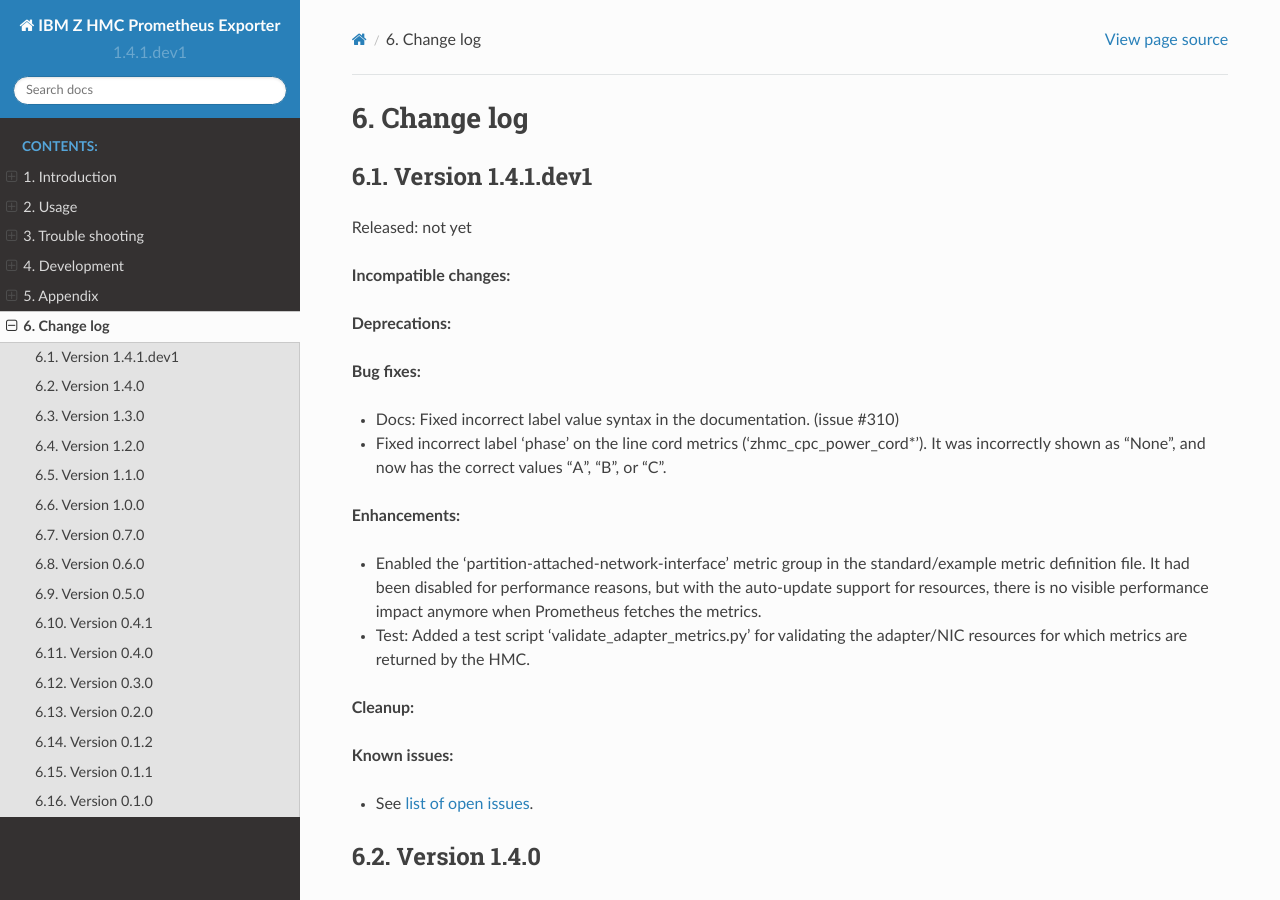
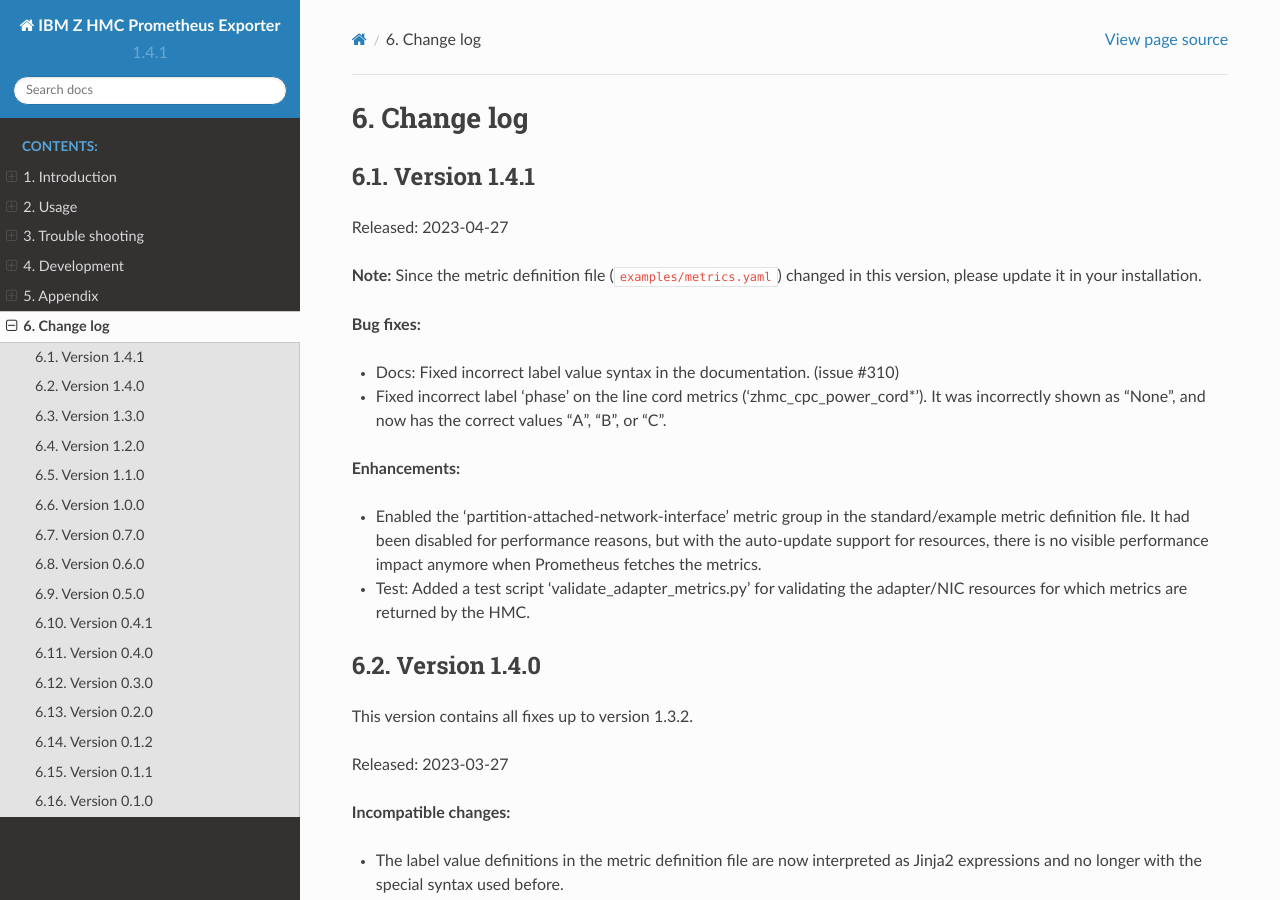
Before and after one commit to zhmcclient/zhmc-prometheus-exporter, a Sphinx documentation site: the page built from docs/changes.rst, in a window 1280 px wide and 900 px high. Built offline with Sphinx 7.4.7 and the Read the Docs theme 2.0.0, drawn with Linux system fonts in a browser that asks for light colours.

Commit message:
Release 1.4.1
Signed-off-by: Andreas Maier <maiera@de.ibm.com>

```diff
--- a/docs/changes.rst
+++ b/docs/changes.rst
@@ -17,14 +17,13 @@
 ----------
 
 
-Version 1.4.1.dev1
-^^^^^^^^^^^^^^^^^^
+Version 1.4.1
+^^^^^^^^^^^^^
 
-Released: not yet
+Released: 2023-04-27
 
-**Incompatible changes:**
-
-**Deprecations:**
+**Note:** Since the metric definition file (``examples/metrics.yaml``) changed
+in this version, please update it in your installation.
 
 **Bug fixes:**
 
@@ -43,14 +42,6 @@
 
 * Test: Added a test script 'validate_adapter_metrics.py' for validating
   the adapter/NIC resources for which metrics are returned by the HMC.
-
-**Cleanup:**
-
-**Known issues:**
-
-* See `list of open issues`_.
-
-.. _`list of open issues`: https://github.com/zhmcclient/zhmc-prometheus-exporter/issues
 
 
 Version 1.4.0
--- a/zhmc_prometheus_exporter/_version.py
+++ b/zhmc_prometheus_exporter/_version.py
@@ -25,4 +25,4 @@
 #:
 #: * "M.N.P.dev1": A not yet released version M.N.P
 #: * "M.N.P": A released version M.N.P
-__version__ = '1.4.1.dev1'
+__version__ = '1.4.1'
```
